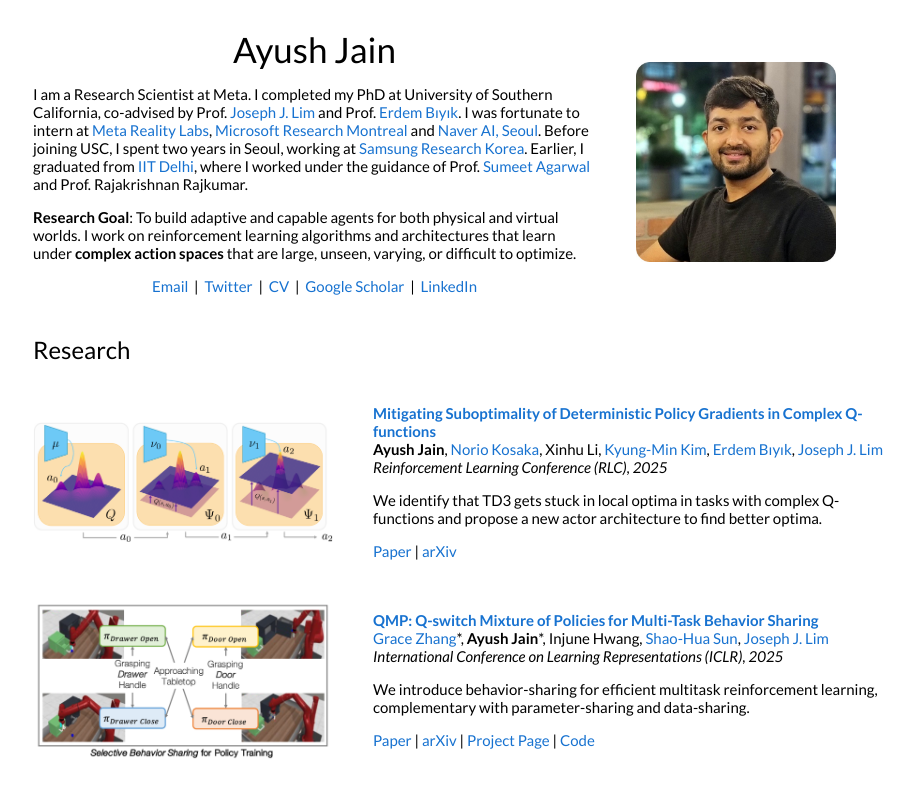
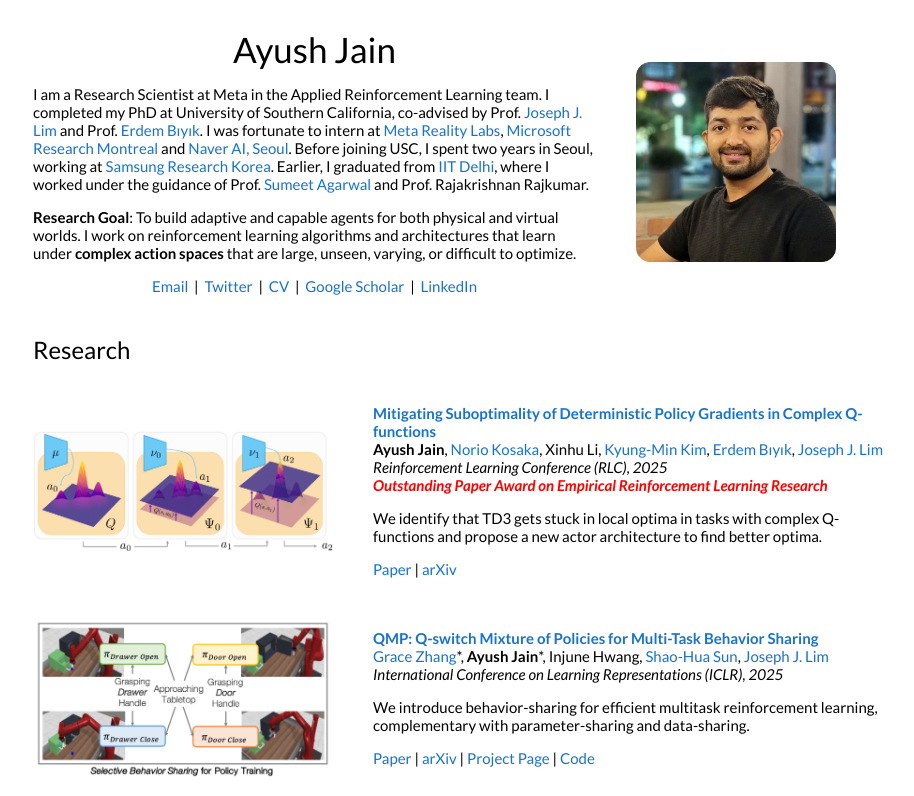
Before and after one commit to ayushj240/ayushj240.github.io, a Jekyll site: the page index.html, which Jekyll copies as it is, in a window 1280 px wide and 900 px high, cut to the strip 0-796 px from the top of the window. Shown: the whole strip, without its empty margins (177-1091 px from the left). Built offline with Jekyll 4.4.1, drawn with Linux system fonts in a browser that asks for light colours.

Commit message:
Add RLC Best paper award

```diff
--- a/index.html
+++ b/index.html
@@ -91,7 +91,7 @@
                 <name>Ayush Jain</name>
               </p>
               <!-- <p>I am a Research Scientist at Meta. I completed my PhD in Computer Science from <a href="https://clvrai.com">Cognitive Learning for Vision and Robotics Lab (CLVR)</a>, at University of Southern California, advised by Prof. <a href="https://clvrai.com/web_lim/">Joseph J. Lim</a>. My research interests include Reinforcement Learning, Deep Learning, and Robotics. -->
-              <p>I am a Research Scientist at Meta. I completed my PhD at University of Southern California, co-advised by Prof. <a href="https://clvrai.com/web_lim/">Joseph J. Lim</a> and Prof. <a href="https://ebiyik.github.io/">Erdem B&#305;y&#305;k</a>.
+              <p>I am a Research Scientist at Meta in the Applied Reinforcement Learning team. I completed my PhD at University of Southern California, co-advised by Prof. <a href="https://clvrai.com/web_lim/">Joseph J. Lim</a> and Prof. <a href="https://ebiyik.github.io/">Erdem B&#305;y&#305;k</a>.
               I was fortunate to intern at <a href="https://about.meta.com/realitylabs/">Meta Reality Labs</a>, <a href="https://www.microsoft.com/en-us/research/lab/microsoft-research-montreal/">Microsoft Research Montreal</a> and <a href="https://clova.ai/en/research/research-areas.html">Naver AI, Seoul</a>. Before joining USC, I spent two years in Seoul, working at <a href="https://research.samsung.com/aicenter_seoul">Samsung Research Korea</a>. Earlier, I graduated from <a href="http://home.iitd.ac.in">IIT Delhi</a>, where I worked under the guidance of Prof. <a href="http://web.iitd.ac.in/~sumeet">Sumeet Agarwal</a> and Prof. Rajakrishnan Rajkumar.
               </p>
               <p>
@@ -143,6 +143,9 @@
              <br>
              <em>Reinforcement Learning Conference (RLC), 2025</em>
              <br>
+              <a href="https://rl-conference.cc/RLC2025Awards.html" style="color:red; font-style:italic; font-weight:bold;">
+                Outstanding Paper Award on Empirical Reinforcement Learning Research
+              </a>
              <p>We identify that TD3 gets stuck in local optima in tasks with complex Q-functions and propose a new actor architecture to find better optima.</p>
              <a href="https://openreview.net/forum?id=H3jcTxcvvJ">Paper</a> |
              <a href="https://arxiv.org/abs/2410.11833">arXiv</a>
```
Also changed, not shown: other parts of index.html (+1 -0 lines).
